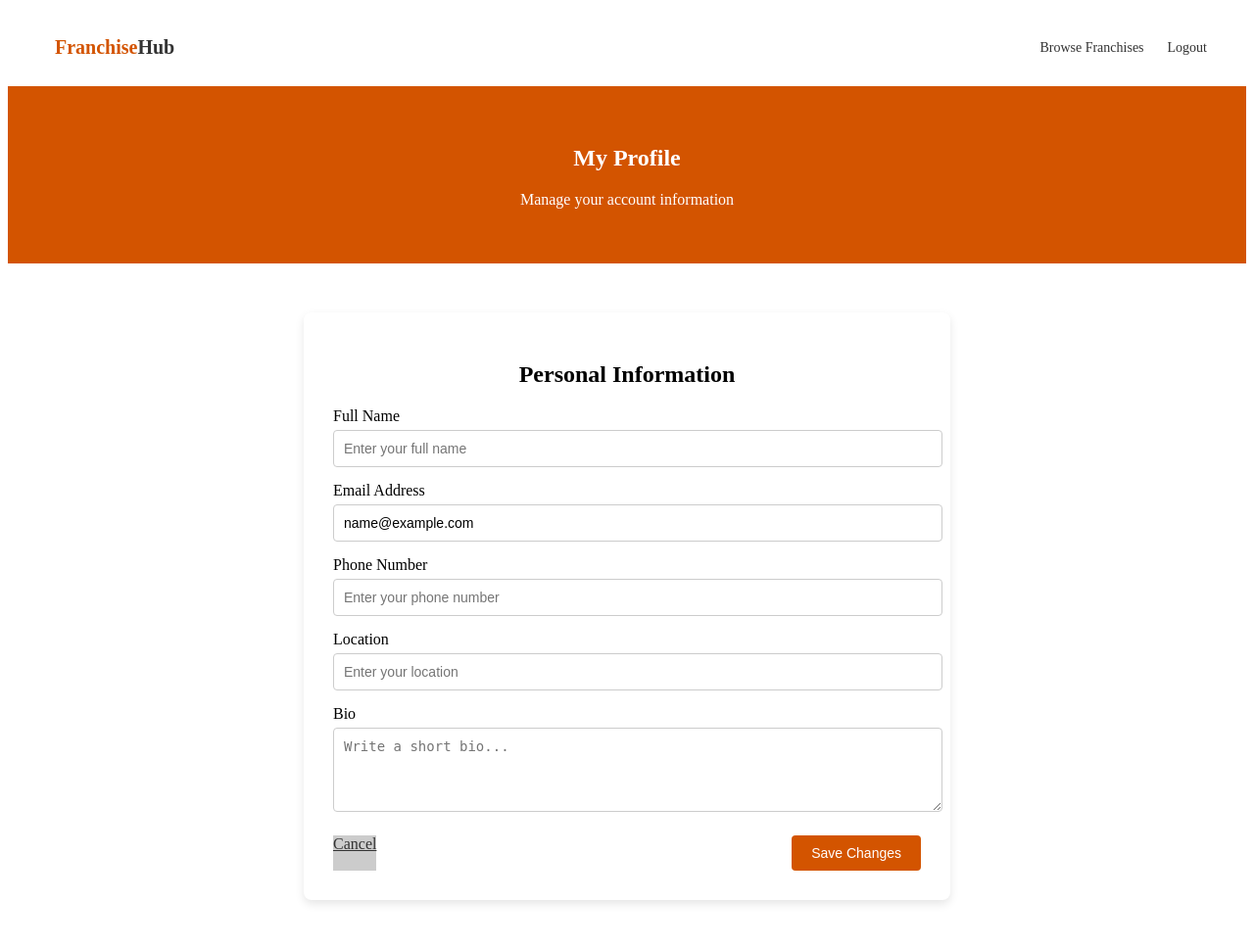
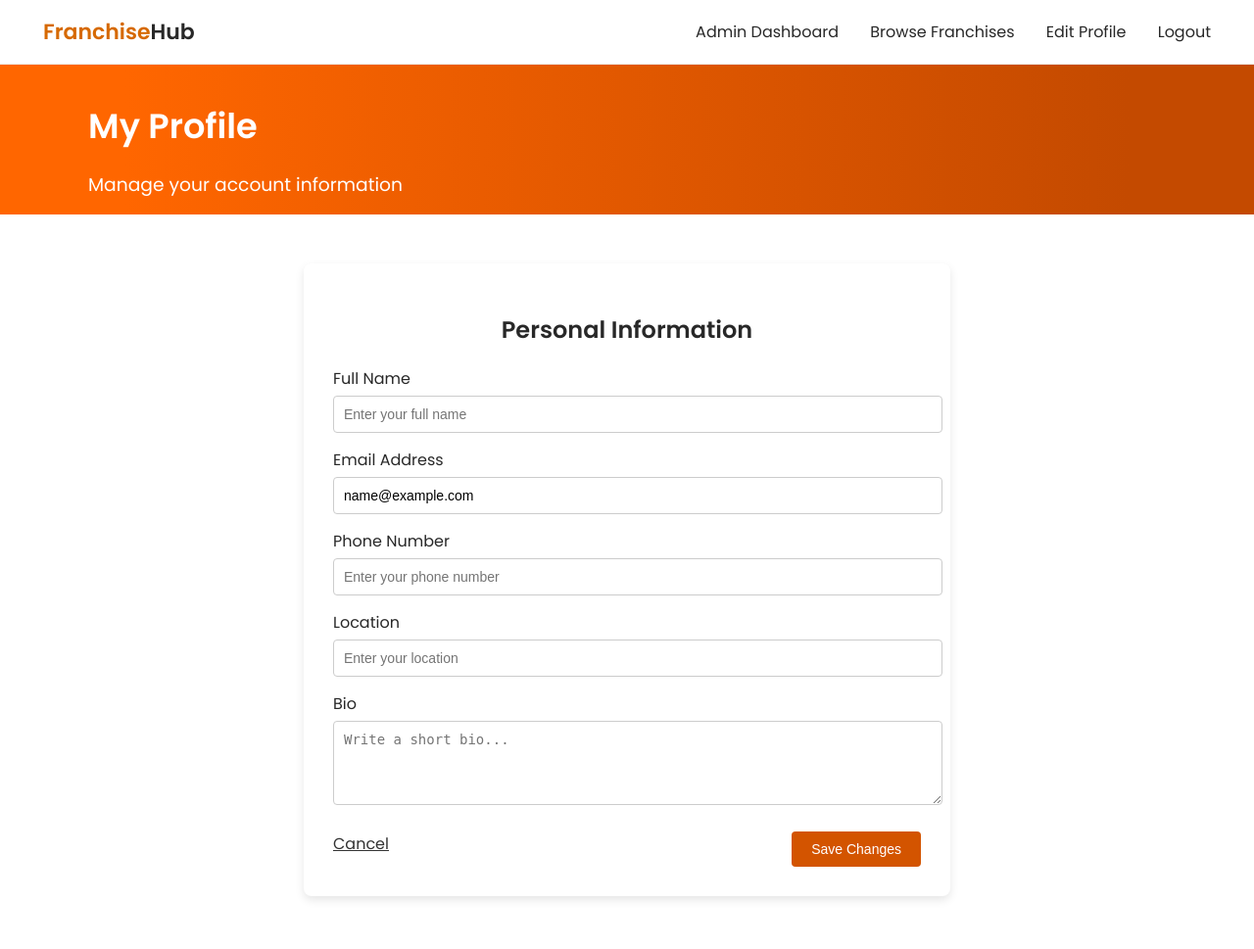
Before and after one commit to dillandeluxe/CSIT327-G5-FranchiseHub, a Django app: page /accounts/profile/ in a window 1280 px wide. Shown: the whole page at 98% size. After the commit the page ends 919 px from the top, so only its background shows below. Run offline with Django 5.2, Linux system fonts and the light colour scheme; the visitor is signed in with stand-in values (Sample User, id 1).

Commit message:
Fixed Profile UI

```diff
--- a/static/accounts/profile.css
+++ b/static/accounts/profile.css
@@ -1,47 +1,37 @@
-/* ===== Navbar Styles ===== */
+body {
+  margin: 0;
+  font-family: "Poppins", sans-serif;
+  color: #282828;
+  background: #fff;
+}
+/* Navbar */
 .navbar {
-    background-color: white;
-    display: flex;
-    justify-content: space-between;
-    align-items: center;
-    padding: 12px 40px;
+  display: flex;
+  justify-content: space-between;
+  align-items: center;
+  padding: 16px 44px;
+  background: #fff;
+  border-bottom: 1px solid #eee;
+  position: sticky;
+  top: 0;
+  z-index: 100;
+}
+.logo { font-size: 22px; font-weight: 700; color: #282828; text-decoration: none; }
+.logo span { color: #d66900; }
+.nav-links a { margin-left: 28px; font-weight: 500; color: #282828; text-decoration: none; transition: color 0.2s; }
+.nav-links a:hover { color: #d66900; }
+.get-started { background: #d66900; color: #fff !important; padding: 8px 18px; border-radius: 5px; margin-left: 24px; font-weight: 600; text-decoration: none;
 }
 
-.nav-left {
-    display: flex;
-    align-items: center;
+/* Hero Section */
+.listing-hero {
+  background: linear-gradient(90deg, #ff6600 10%, #c44a00 90%);
+  padding: 36px 0 16px 0;
+  text-align: left;
 }
-
-.nav-left h2 {
-    color: #333;
-    margin-left: 8px;
-    font-size: 20px;
-    font-weight: 600;
-}
-
-.nav-left span {
-    color: #d35400;
-}
-
-.logo {
-    width: 26px;
-    height: 26px;
-}
-
-.nav-right a {
-    margin-left: 20px;
-    color: #333;
-    text-decoration: none;
-    font-size: 14px;
-}
-
-.nav-right .btn {
-    background-color: #d35400;
-    color: white;
-    padding: 6px 12px;
-    border-radius: 4px;
-    font-weight: 500;
-}
+.hero-content { margin: 0 auto; max-width: 1100px; color: #fff; }
+.hero-content h1 { font-size: 2.2em; margin: 0 0 10px 0; }
+.hero-content p { font-size: 1.17em; margin-bottom: 0; }
 
 /* ===== Profile Page Styles ===== */
 .profile-container {
@@ -99,6 +89,6 @@
 }
 
 .profile-container .form-buttons .cancel-btn {
-    background-color: #ccc;
+
     color: #333;
 }
--- a/templates/accounts/profile.html
+++ b/templates/accounts/profile.html
@@ -5,32 +5,39 @@
   <meta charset="UTF-8">
   <meta name="viewport" content="width=device-width, initial-scale=1.0">
   <title>My Profile | FranchiseHub</title>
-  <link rel="stylesheet" href="{% static 'accounts/profile.css' %}">
+  <link rel="stylesheet" href="{% static 'accounts/profile.css' %}?v=1">
   <link href="https://fonts.googleapis.com/css2?family=Poppins:wght@400;600&display=swap" rel="stylesheet">
 </head>
 
 <body>
   <!-- ===== NAVBAR ===== -->
+  <!-- Navbar -->
 <nav class="navbar">
-      <div class="nav-left">
+  <a href="{% url 'browse' %}" class="logo"><span>Franchise</span>Hub</a>
+  <div class="nav-links">
+    {% if user.is_authenticated %}
 
-          <h2><span>Franchise</span>Hub</h2>
-      </div>
-      <div class="nav-right">
+      {% if user.is_superuser %}
+        <a href="{% url 'admin_dashboard' %}">Admin Dashboard</a>
+      {% endif %}
       <a href="{% url 'browse' %}">Browse Franchises</a>
-          {% if user.is_authenticated %}
+      <a href="{% url 'profile' %}">Edit Profile</a>
       <a href="{% url 'logout' %}">Logout</a>
+
     {% else %}
       <a href="{% url 'login' %}">Login</a>
+      <a href="{% url 'register' %}" class="get-started">Get Started</a>
     {% endif %}
-
 </div>
 </nav>
 
-  <!-- ===== HEADER ===== -->
-  <section class="profile-header" style="background-color: #d35400; color: white; text-align: center; padding: 40px 0;">
+
+  <!-- Hero Section -->
+  <section class="listing-hero">
+    <div class="hero-content">
       <h1>My Profile</h1>
       <p>Manage your account information</p>
+    </div>
   </section>
 
   <!-- ===== PROFILE FORM ===== -->
```
Lines whose indentation alone changed are shown as unchanged.
